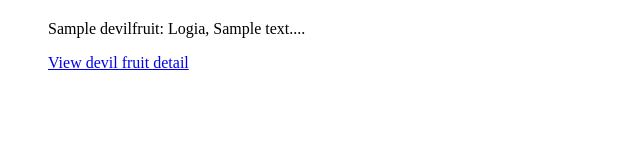
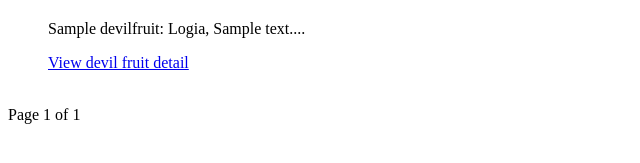
Before and after one commit to SerhiiHryniuk/the-pirates-compendium, a Django app: page /compendium/devil-fruit/ in a window 1280 px wide. Shown: the part 326-489 px from the top of the page, without its empty margins (0-640 px from the left). Run offline with Django 5.2, Linux system fonts and the light colour scheme; tables that the repository leaves empty hold one stand-in row (values such as "Sample post"); grey boxes marked "Sample" are stand-in pictures.

Commit message:
feat: add pagination for devil fruit list page

```diff
--- a/compendium/views.py
+++ b/compendium/views.py
@@ -82,6 +82,7 @@ class DevilFruitListView(ListView):
     model = DevilFruit
     template_name = 'compendium/devil_fruit_list.html'
     context_object_name = 'devil_fruit_list'
+    paginate_by = 5
 
 
 class DevilFruitCreateView(CreateView):
--- a/templates/compendium/devil_fruit_list.html
+++ b/templates/compendium/devil_fruit_list.html
@@ -46,6 +46,15 @@
         </li>
       {% endfor %}
     </ul>
+    <p>Page {{ page_obj.number }} of {{ page_obj.paginator.num_pages }}</p>
+    {% if page_obj.has_previous %}
+      <a href="?page=1">First</a>
+      <a href="?page={{ page_obj.previous_page_number }}">Previous</a>
+    {% endif %}
+    {% if page_obj.has_next %}
+      <a href="?page={{ page_obj.next_page_number }}">Next</a>
+      <a href="?page={{ page_obj.paginator.num_pages }}">Last</a>
+    {% endif %}
   {% else %}
     <p>No devil fruit yet.</p>
   {% endif %}
```
